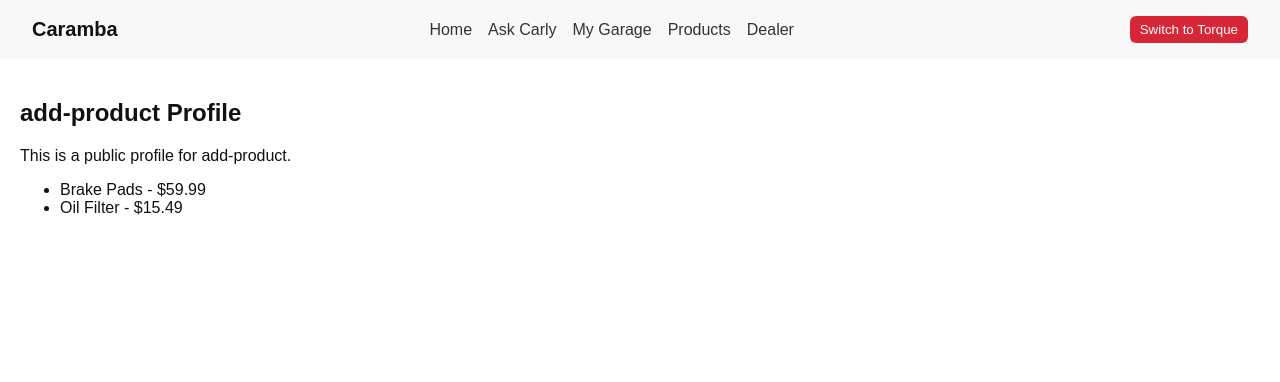
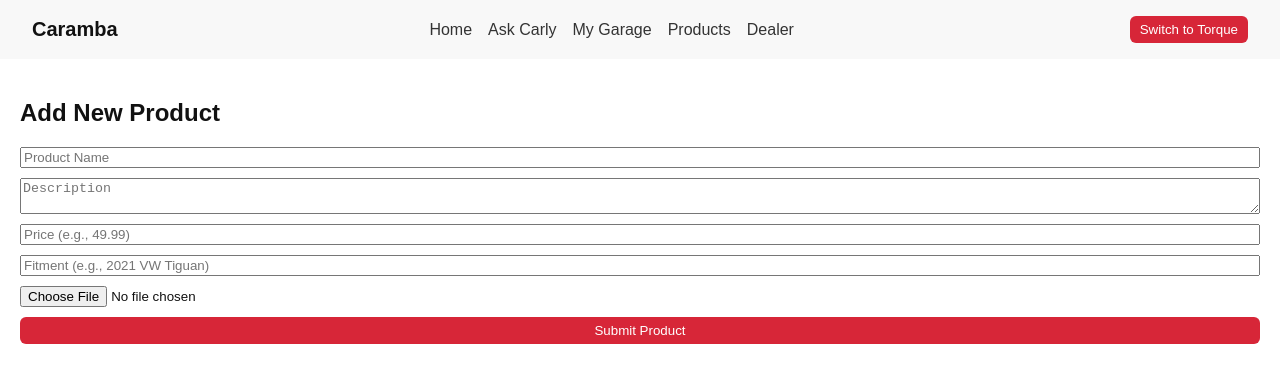
Before and after one commit to bstockes/caramba-reset, a Next.js app: page /dealer/add-product in a window 1280 px wide. Shown: the top 382 px of the page. Built offline with nearby package versions, Linux system fonts and the light colour scheme.

Commit message:
Add files via upload

```diff
--- /dev/null
+++ b/pages/dealer/add-product.js
@@ -0,0 +1,50 @@
+
+import { useState } from 'react';
+
+export default function AddProduct() {
+  const [product, setProduct] = useState({
+    name: '',
+    description: '',
+    price: '',
+    fitment: '',
+    image: null
+  });
+
+  const [submitted, setSubmitted] = useState(false);
+
+  const handleChange = e => {
+    const { name, value } = e.target;
+    setProduct(prev => ({ ...prev, [name]: value }));
+  };
+
+  const handleImage = e => {
+    setProduct(prev => ({ ...prev, image: e.target.files[0] }));
+  };
+
+  const handleSubmit = e => {
+    e.preventDefault();
+    console.log('Product submitted:', product);
+    setSubmitted(true);
+  };
+
+  return (
+    <div style={{ padding: 20 }}>
+      <h2>Add New Product</h2>
+      {submitted ? (
+        <div>
+          <p>✅ Product submitted successfully (mock)</p>
+          <pre>{JSON.stringify(product, null, 2)}</pre>
+        </div>
+      ) : (
+        <form onSubmit={handleSubmit} style={{ display: 'flex', flexDirection: 'column', gap: 10 }}>
+          <input name="name" placeholder="Product Name" onChange={handleChange} required />
+          <textarea name="description" placeholder="Description" onChange={handleChange} />
+          <input name="price" type="text" placeholder="Price (e.g., 49.99)" onChange={handleChange} required />
+          <input name="fitment" placeholder="Fitment (e.g., 2021 VW Tiguan)" onChange={handleChange} required />
+          <input name="image" type="file" onChange={handleImage} />
+          <button type="submit">Submit Product</button>
+        </form>
+      )}
+    </div>
+  );
+}
```
Also changed, not shown: pages/dealer/my-listings.js (added, +22 -0 lines).
